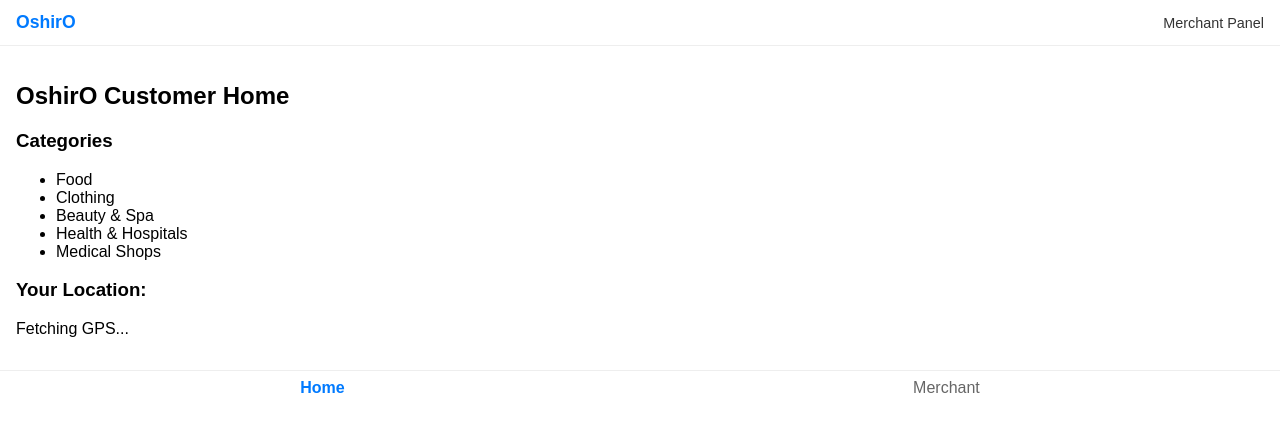
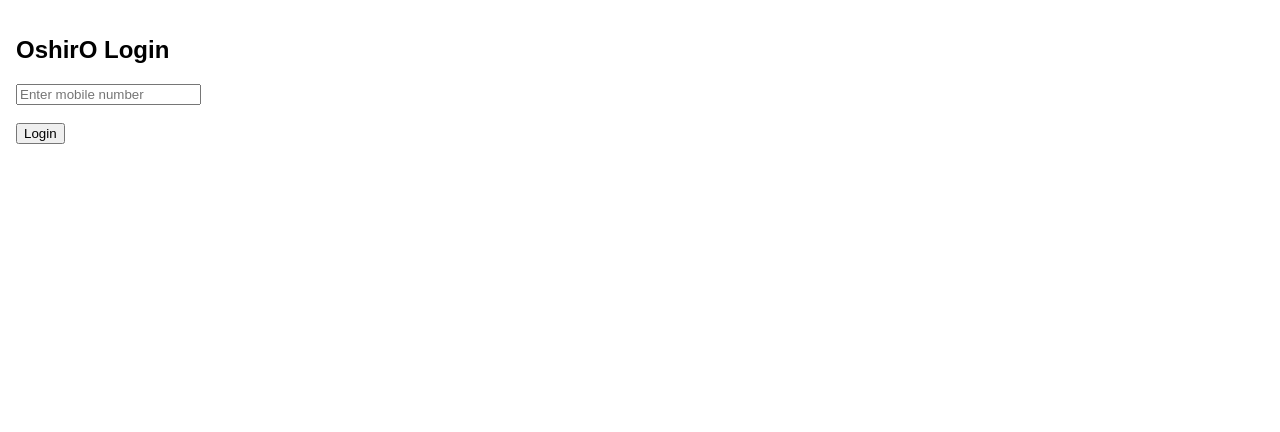
Before and after one commit to Viswamantra/oshiro-pwa, a React (Vite) app: page /login in a window 1280 px wide. Before the commit this address led to /. Shown: the top 432 px of the page. Built offline with nearby package versions, Linux system fonts and the light colour scheme; no server answers.

Commit message:
Update App.jsx

```diff
--- a/src/App.jsx
+++ b/src/App.jsx
@@ -1,26 +1,57 @@
 // src/App.jsx
-import React from "react";
-import { BrowserRouter as Router, Routes, Route, Navigate } from "react-router-dom";
+import { BrowserRouter, Routes, Route, Navigate } from "react-router-dom";
+
+import Login from "./pages/Login.jsx";
 import HomeScreen from "./pages/HomeScreen.jsx";
 import MerchantDashboard from "./pages/MerchantDashboard.jsx";
-import HeaderBar from "./components/layout/HeaderBar.jsx";
-import BottomNav from "./components/layout/BottomNav.jsx";
+import AdminDashboard from "./pages/AdminDashboard.jsx";
+
+// Simple helper
+const getRole = () => localStorage.getItem("logged_role");
 
 function App() {
+  const role = getRole();
+
   return (
-    <Router>
-      <div className="app-shell">
-        <HeaderBar />
-        <main className="app-main">
-          <Routes>
-            <Route path="/" element={<HomeScreen />} />
-            <Route path="/merchant" element={<MerchantDashboard />} />
-            <Route path="*" element={<Navigate to="/" replace />} />
-          </Routes>
-        </main>
-        <BottomNav />
-      </div>
-    </Router>
+    <BrowserRouter>
+      <Routes>
+        {/* Default → Login */}
+        <Route path="/" element={<Navigate to="/login" />} />
+
+        <Route path="/login" element={<Login />} />
+
+        {/* Customer Home */}
+        <Route
+          path="/home"
+          element={
+            role === "customer" ? <HomeScreen /> : <Navigate to="/login" />
+          }
+        />
+
+        {/* Merchant */}
+        <Route
+          path="/merchant"
+          element={
+            role === "merchant" ? (
+              <MerchantDashboard />
+            ) : (
+              <Navigate to="/login" />
+            )
+          }
+        />
+
+        {/* Admin */}
+        <Route
+          path="/admin"
+          element={
+            role === "admin" ? <AdminDashboard /> : <Navigate to="/login" />
+          }
+        />
+
+        {/* Fallback */}
+        <Route path="*" element={<Navigate to="/login" />} />
+      </Routes>
+    </BrowserRouter>
   );
 }
 
```
